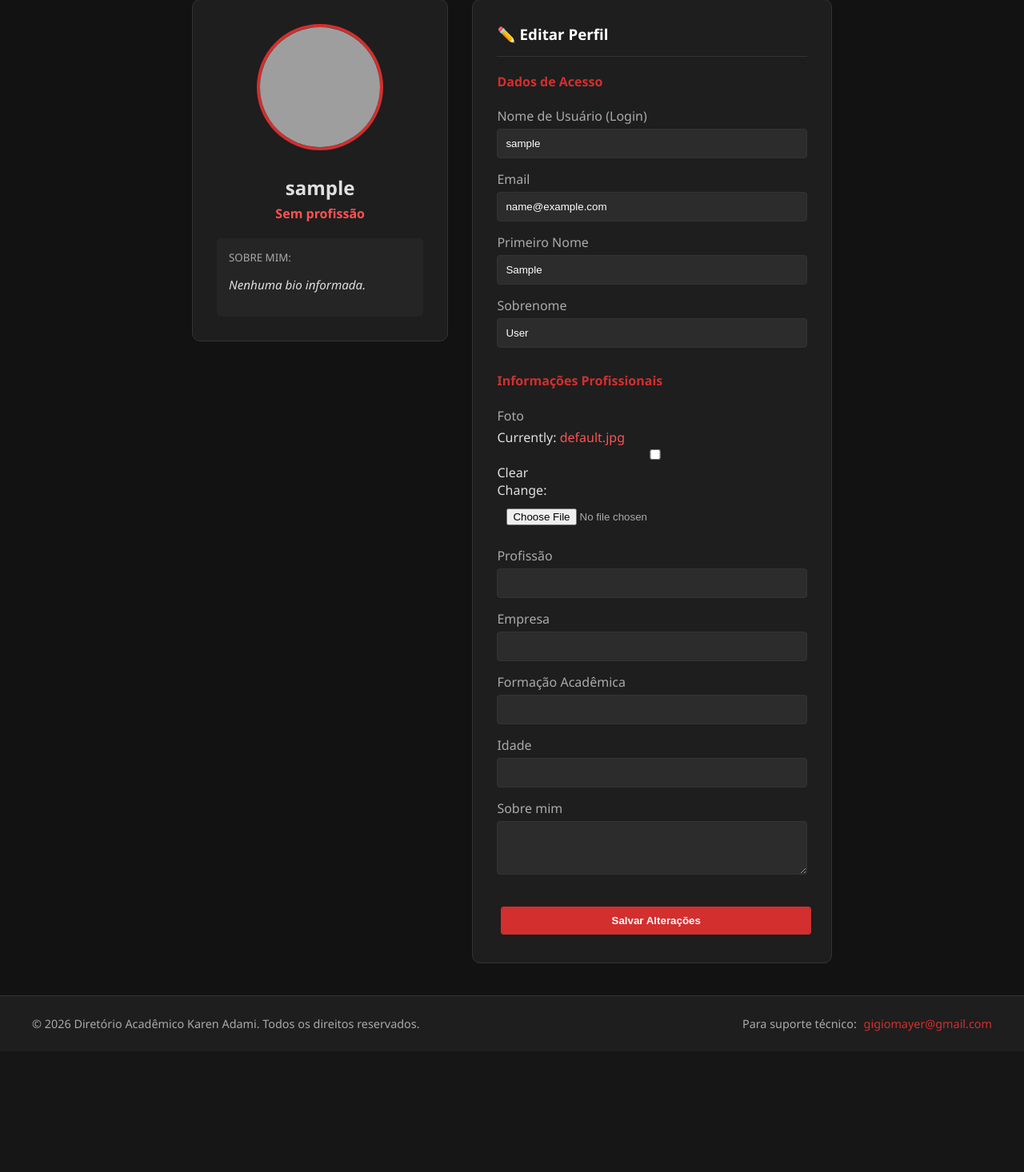
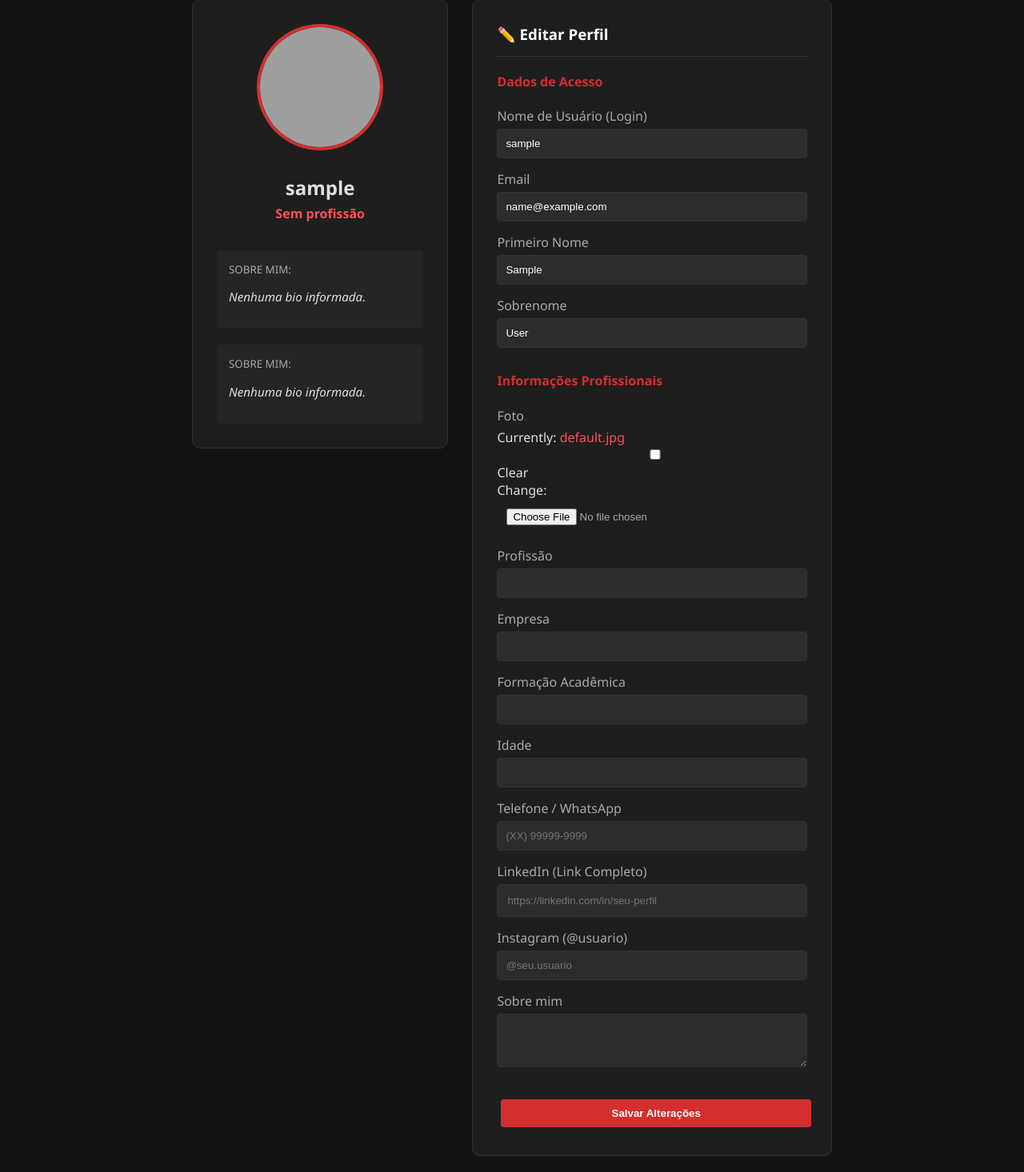
Before and after one commit to Mayer0212/mentoria-plataforma, a Django app: page /perfil/ in a window 1280 px wide. Shown: the part 133-1599 px from the top of the page at 80% size. Before the commit the page ends 1423 px from the top, so only its background shows below. Run offline with Django 5.2, Linux system fonts and the light colour scheme; the visitor is signed in with stand-in values (Sample User, id 1); grey boxes are pictures that could not be loaded.

Commit message:
adicionando links e celular no perfil

```diff
--- a/core/forms.py
+++ b/core/forms.py
@@ -70,7 +70,12 @@ class UserUpdateForm(forms.ModelForm):
 class PerfilUpdateForm(forms.ModelForm):
     class Meta:
         model = Perfil
-        fields = ['foto', 'profissao', 'empresa', 'formacao', 'idade', 'bio']
+        # Adicionei os novos campos nesta lista:
+        fields = ['foto', 'profissao', 'empresa', 'formacao', 'idade', 'telefone', 'linkedin', 'instagram', 'bio']
+
         widgets = {
             'bio': forms.Textarea(attrs={'rows': 3}),
+            'linkedin': forms.URLInput(attrs={'placeholder': 'https://linkedin.com/in/seu-perfil'}),
+            'instagram': forms.TextInput(attrs={'placeholder': '@seu.usuario'}),
+            'telefone': forms.TextInput(attrs={'placeholder': '(XX) 99999-9999'}),
         }
--- a/core/models.py
+++ b/core/models.py
@@ -59,6 +59,9 @@ class Perfil(models.Model):
     profissao = models.CharField(max_length=100, blank=True, null=True, verbose_name="Profissão")
     formacao = models.CharField(max_length=150, blank=True, null=True, verbose_name="Formação Acadêmica")
     empresa = models.CharField(max_length=100, blank=True, null=True)
+    telefone = models.CharField(max_length=20, blank=True, null=True, verbose_name="Telefone / WhatsApp")
+    linkedin = models.URLField(blank=True, null=True, verbose_name="LinkedIn (Link Completo)")
+    instagram = models.CharField(max_length=50, blank=True, null=True, verbose_name="Instagram (@usuario)")
     foto = models.ImageField(upload_to='perfil_fotos/', blank=True, null=True, default='default.jpg')
 
     def __str__(self):
--- a/templates/perfil.html
+++ b/templates/perfil.html
@@ -18,6 +18,31 @@
             <h2 style="margin: 10px 0 5px;">{{ user.username }}</h2>
             <p style="color: var(--accent); font-weight: bold; margin: 0;">{{ user.perfil.profissao|default:"Sem profissão" }}</p>
             <p style="font-size: 0.9em; margin-top: 5px;">{{ user.perfil.empresa|default:"" }}</p>
+
+
+            <div style="margin-top: 15px; display: flex; gap: 10px; justify-content: center; flex-wrap: wrap;">
+                {% if user.perfil.linkedin %}
+                    <a href="{{ user.perfil.linkedin }}" target="_blank" style="text-decoration: none; color: white; background: #0077b5; padding: 5px 10px; border-radius: 4px; font-size: 0.8em;">
+                        Linkedin 🔗
+                    </a>
+                {% endif %}
+
+                {% if user.perfil.instagram %}
+                    <span style="color: white; background: #C13584; padding: 5px 10px; border-radius: 4px; font-size: 0.8em;">
+                        Insta: {{ user.perfil.instagram }} 📸
+                    </span>
+                {% endif %}
+            </div>
+
+            {% if user.perfil.telefone %}
+                <p style="font-size: 0.9em; margin-top: 10px; color: #4caf50;">
+                   📞 {{ user.perfil.telefone }}
+                </p>
+            {% endif %}
+            <div style="margin-top: 20px; text-align: left; background: #252525; padding: 15px; border-radius: 5px;">
+                <small style="color: var(--text-muted); display: block; margin-bottom: 5px;">SOBRE MIM:</small>
+                <p style="font-style: italic; font-size: 0.95em;">{{ user.perfil.bio|default:"Nenhuma bio informada." }}</p>
+            </div>
 
             <div style="margin-top: 20px; text-align: left; background: #252525; padding: 15px; border-radius: 5px;">
                 <small style="color: var(--text-muted); display: block; margin-bottom: 5px;">SOBRE MIM:</small>
```
